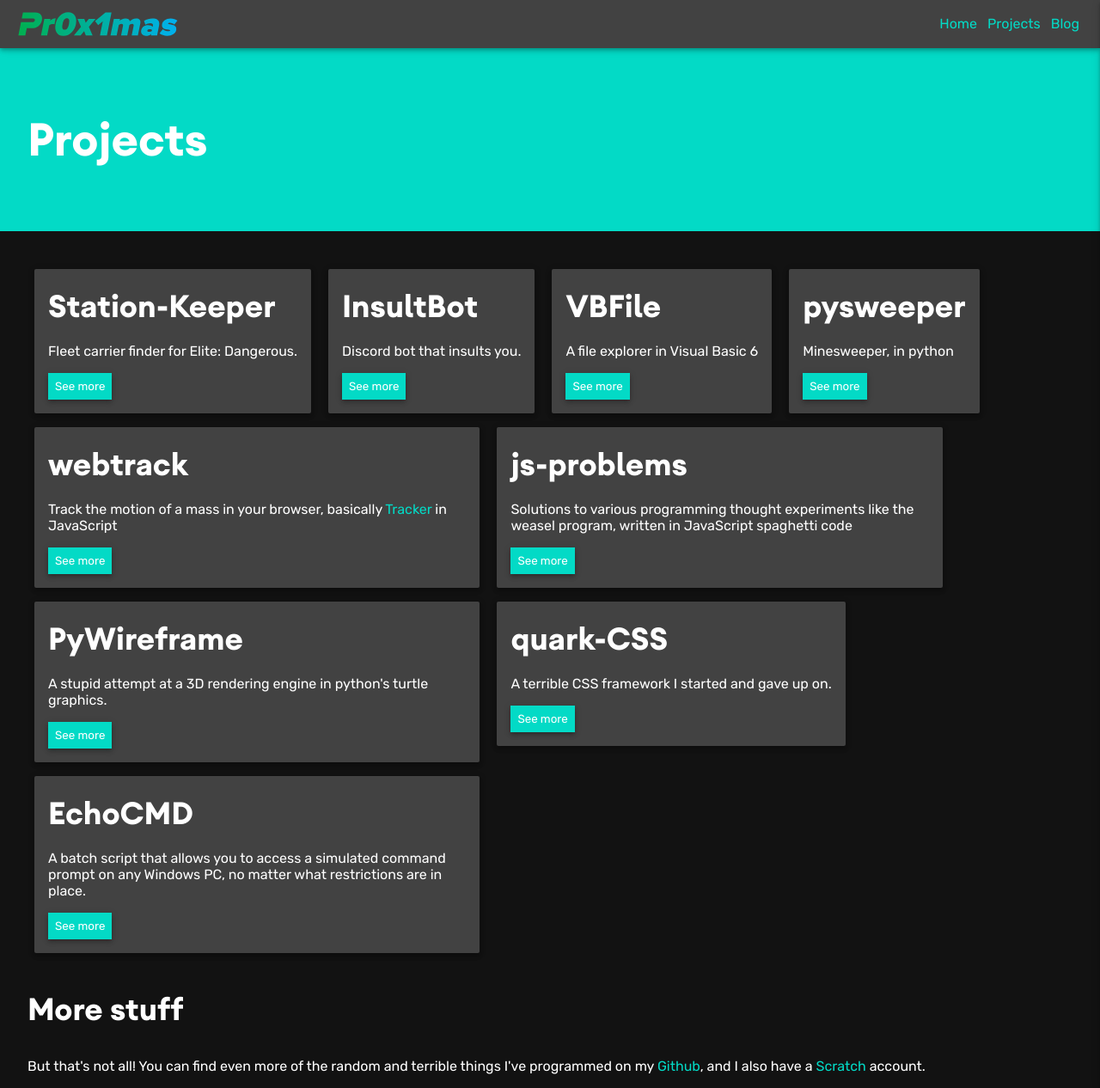
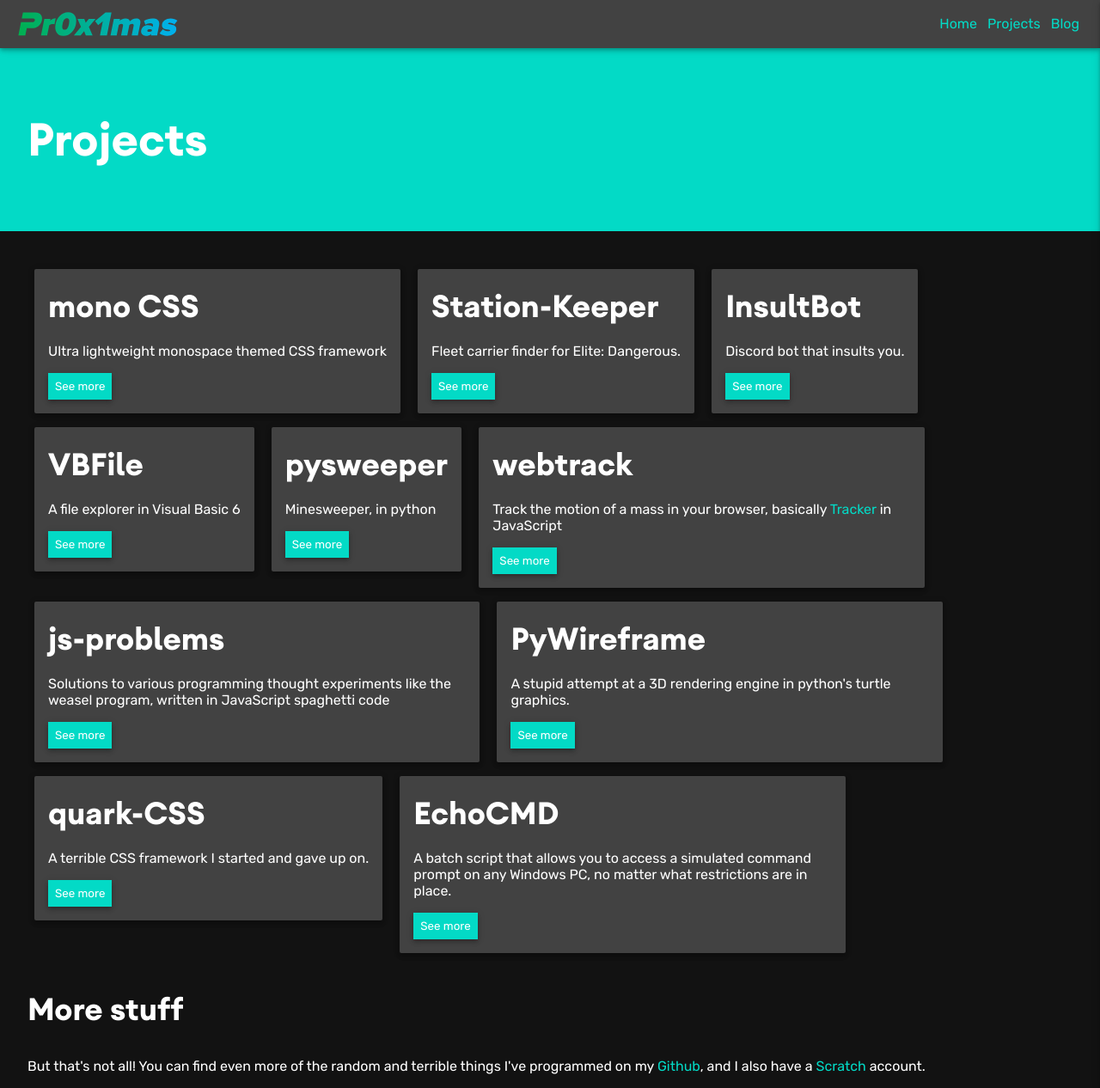
Before and after one commit to HyperHamster535/HyperHamster535.github.io, a Jekyll site: the page built from projects.html, in a window 1280 px wide and 1266 px high. Shown: the whole window at 86% size. Built offline with Jekyll 4.4.1, drawn with Linux system fonts in a browser that asks for light colours; nearby versions of some CDN libraries.

Commit message:
added mono CSS link

```diff
--- a/projects.html
+++ b/projects.html
@@ -3,6 +3,12 @@ layout: page
 title: Projects
 permalink: /projects/
 ---
+
+<div class="project-card">
+    <h2>mono CSS</h2>
+    <p>Ultra lightweight monospace themed CSS framework</p>
+    <a href="https://pr0x1mas.github.io/monoCSS"><button>See more</button></a>
+</div>
 
 <div class="project-card">
     <h2>Station-Keeper</h2>
```
